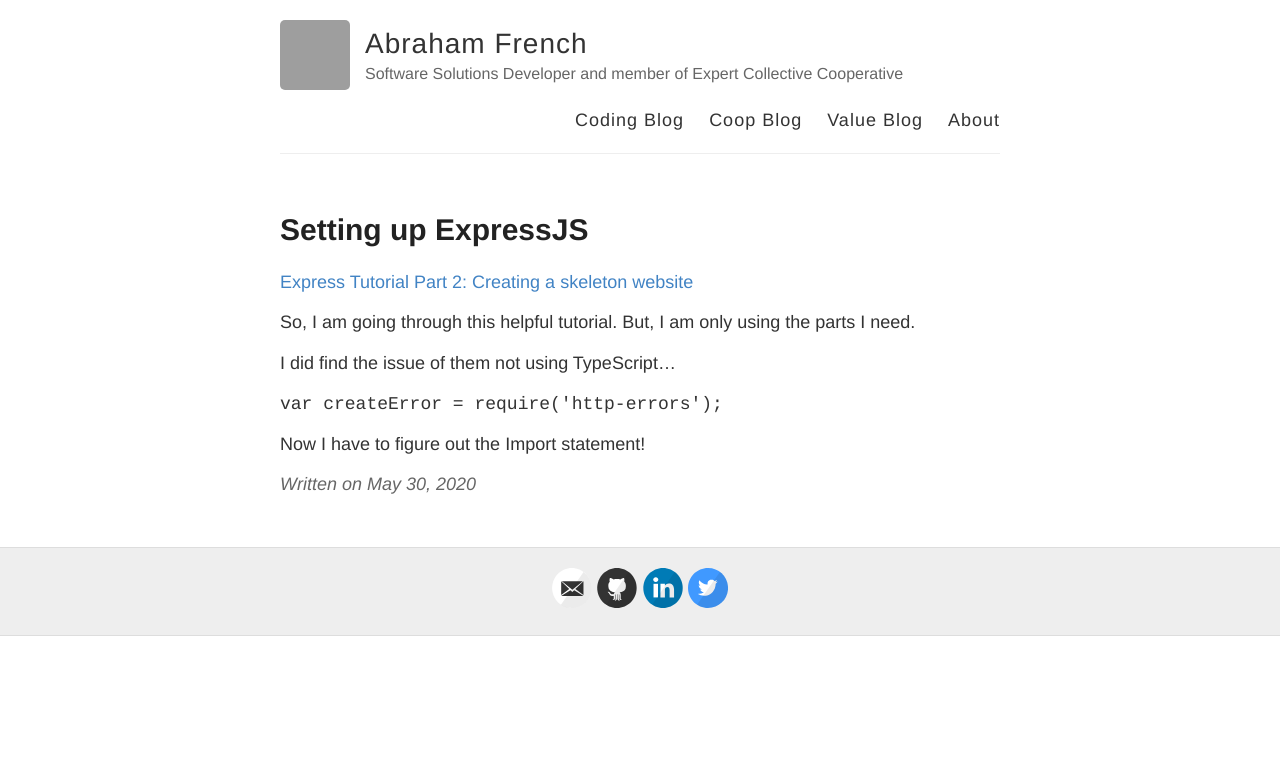
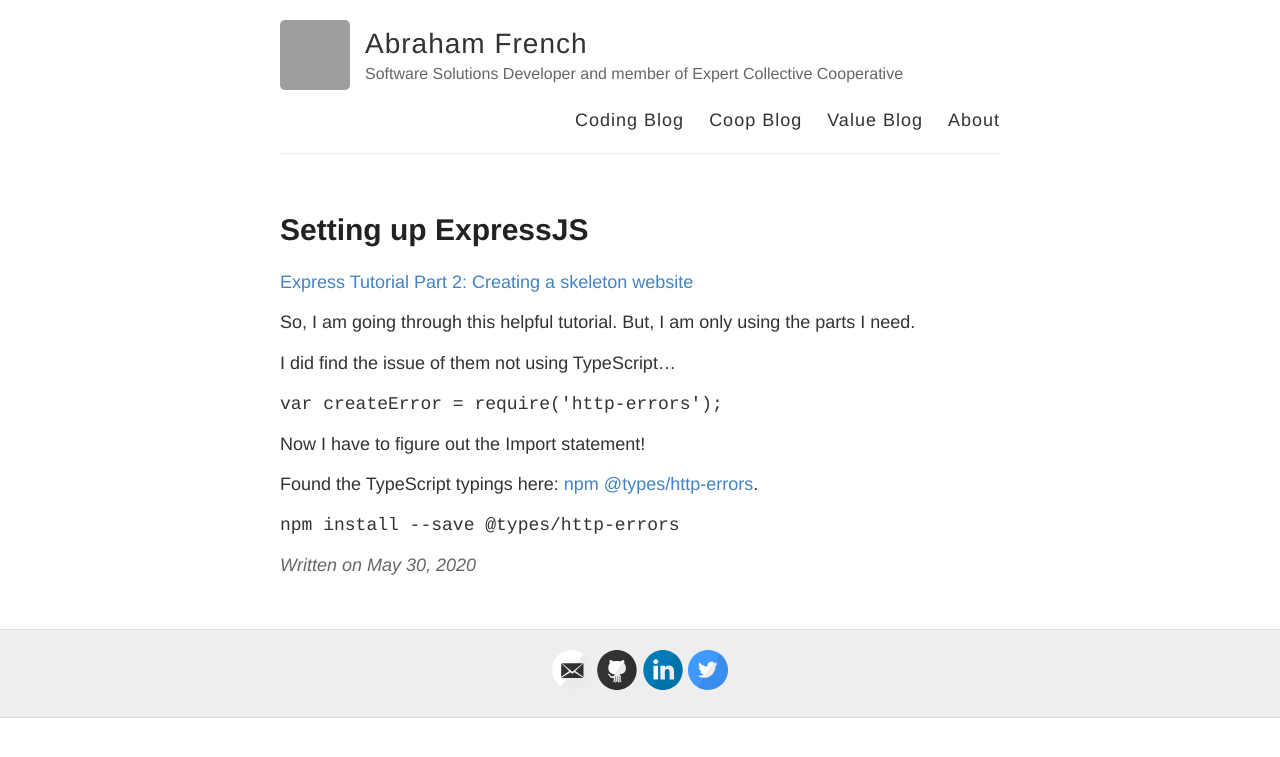
Before and after one commit to AbrahamFr/abrahamfr.github.io, a Jekyll site: the page built from _coding/2020-05-30-Multiple-Posts.md, in a window 1280 px wide. Shown: the top 757 px of the page. Built offline with Jekyll 4.4.1, drawn with Linux system fonts in a browser that asks for light colours; grey boxes are pictures that could not be loaded.

Commit message:
Added in typings

```diff
--- a/_coding/2020-05-30-Multiple-Posts.md
+++ b/_coding/2020-05-30-Multiple-Posts.md
@@ -12,3 +12,7 @@ I did find the issue of them not using TypeScript...
 `var createError = require('http-errors');`
 
 Now I have to figure out the Import statement!
+
+Found the TypeScript typings here: [npm @types/http-errors](https://www.npmjs.com/package/@types/http-errors).
+
+`npm install --save @types/http-errors`
```
